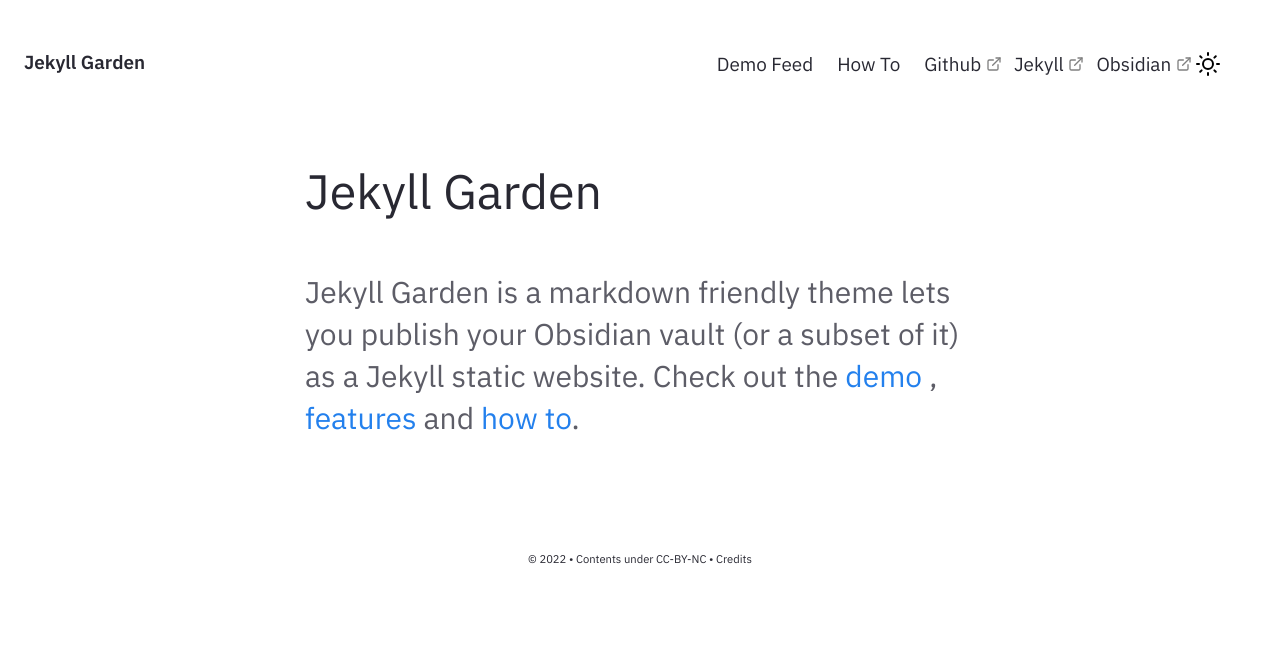
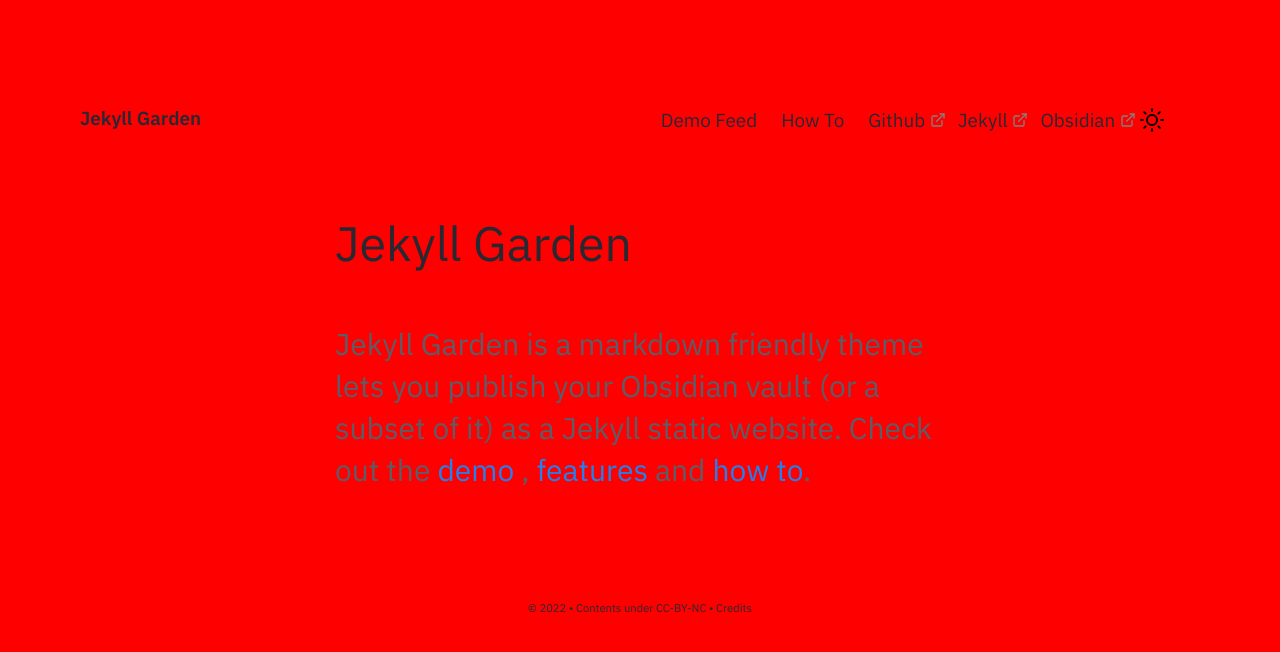
Before and after one commit to 7368697661/old-site, a Jekyll site: the page built from pages/index.md, in a window 1280 px wide. Shown: the top 652 px of the page. Built offline with Jekyll 4.4.1, drawn with Linux system fonts in a browser that asks for light colours.

Commit message:
Update main.css

```diff
--- a/assets/css/main.css
+++ b/assets/css/main.css
@@ -245,7 +245,10 @@ body {
   font-size: var(--text-m);
   font-weight: 400;
   line-height: 1.4;
-  padding: 1rem;
+  padding: 2rem;
+  background: red;
+  border-radius: 8px;
+  margin: 3rem;
  }
 
 a {
```
